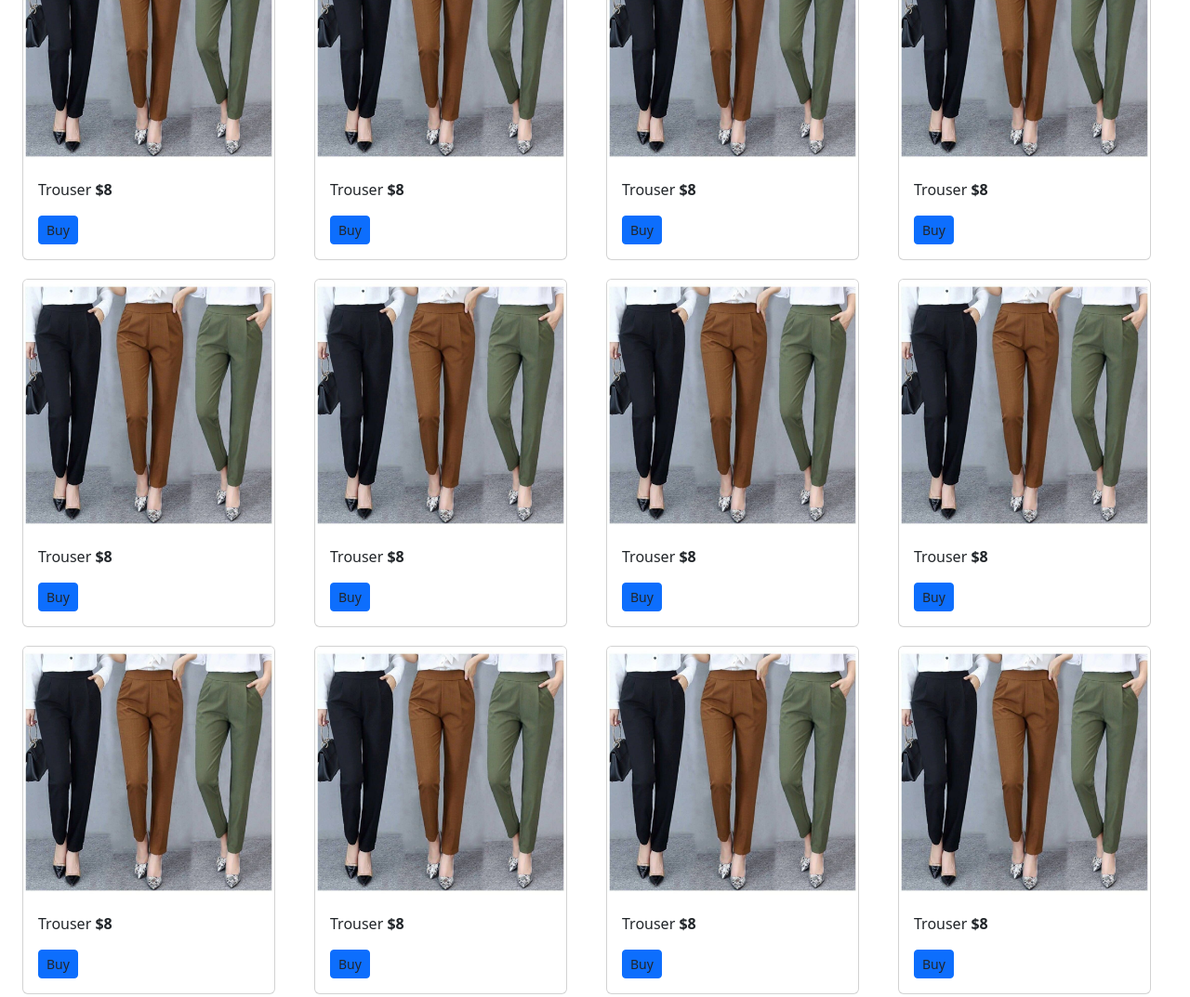
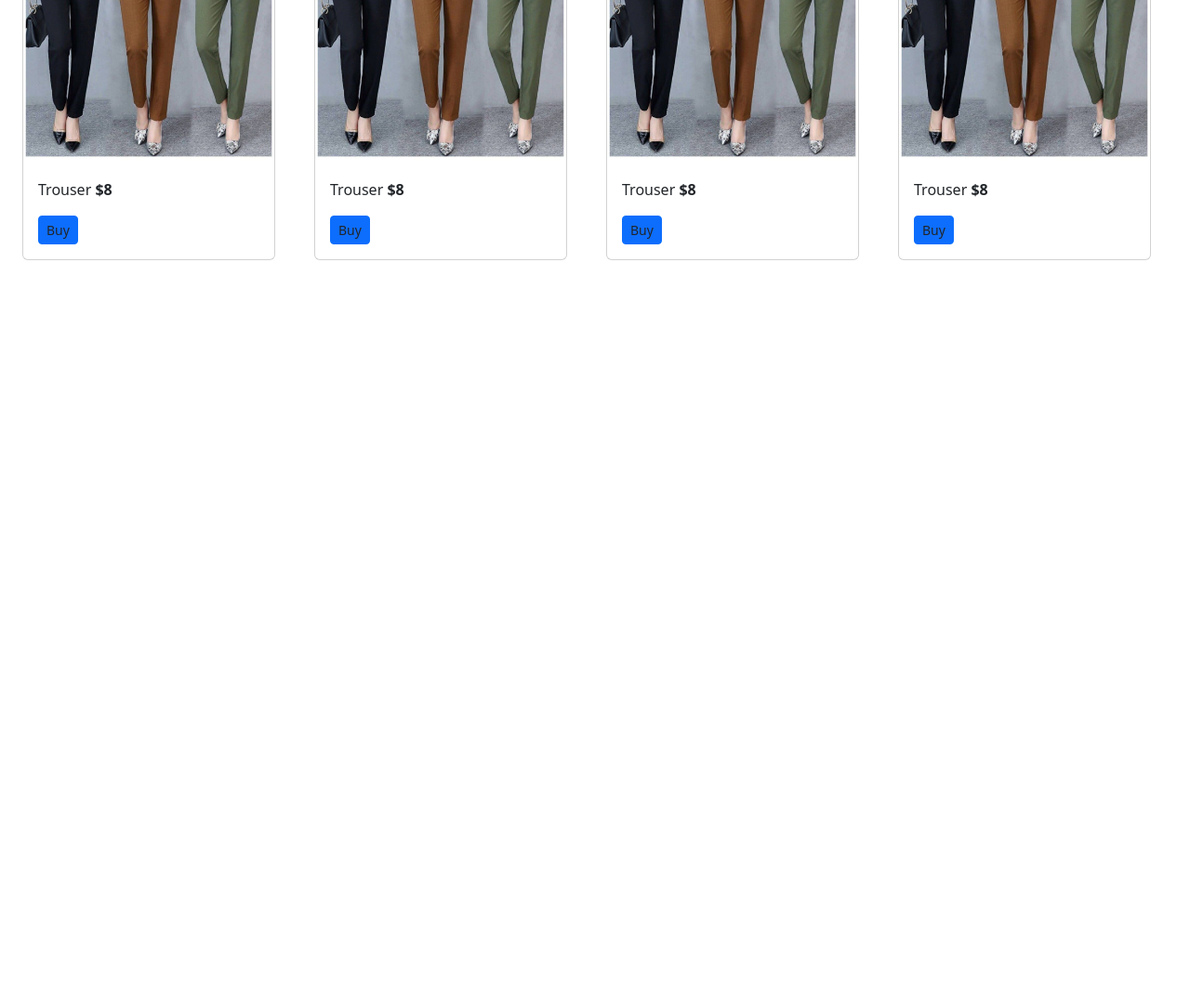
Before and after one commit to frankfrancis1847-create/website-online, a plain HTML site: page shopnow.html in a window 1280 px wide. Shown: the part 1016-2089 px from the top of the page at 93% size. After the commit the page ends 1340 px from the top, so only its background shows below. Drawn offline with nearby package versions, Linux system fonts and the light colour scheme.

```diff
--- a/shopnow.html
+++ b/shopnow.html
@@ -112,7 +112,7 @@
 
     // ====== Generate 12 Product Cards ======
     const productRow = document.getElementById("productRow");
-    for (let i = 1; i <= 450; i++) {
+    for (let i = 1; i <= 12; i++) {
       productRow.innerHTML += `
         <div class="col-sm-3" data-aos="zoom-in">
           <div class="card" style="width: 17rem;">
```
